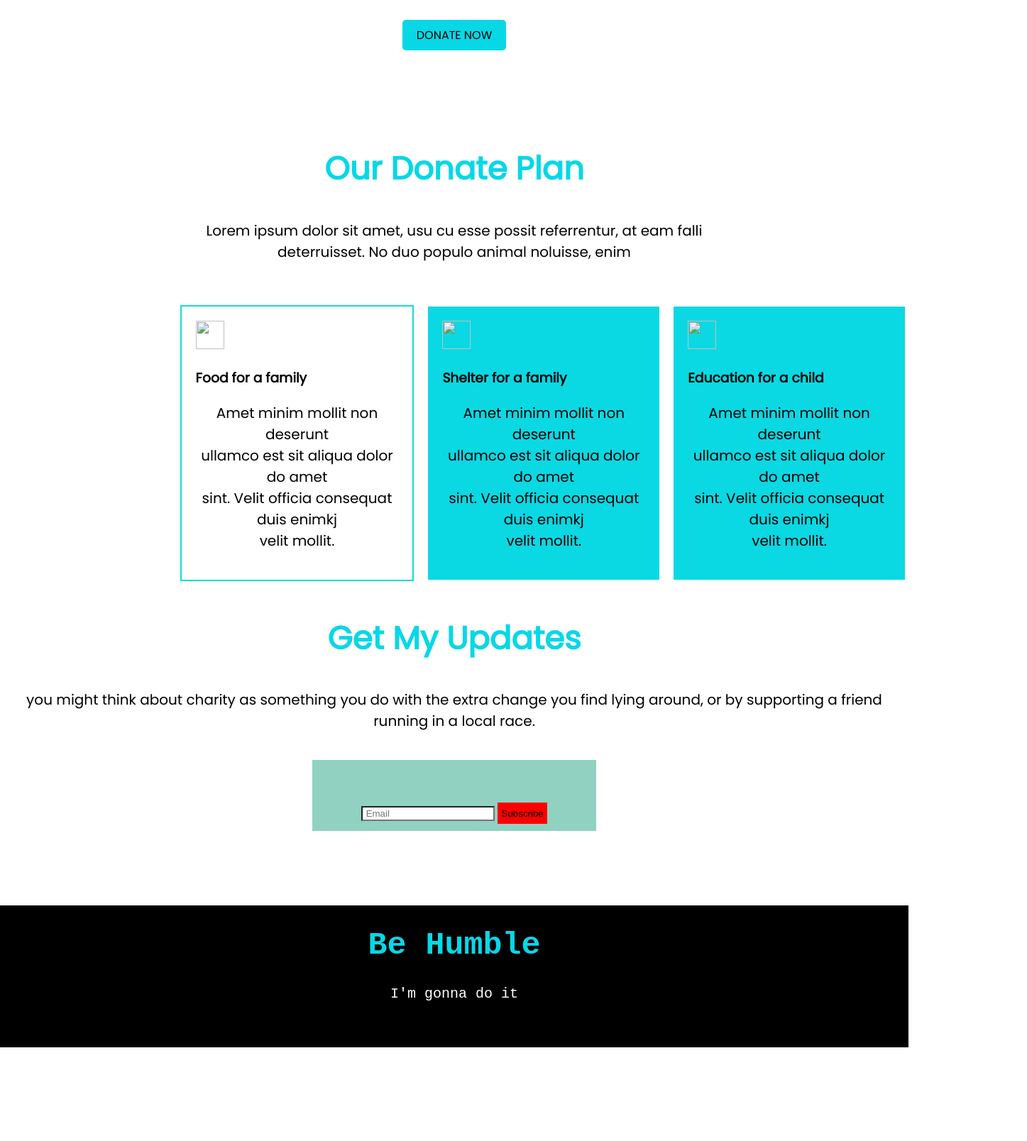
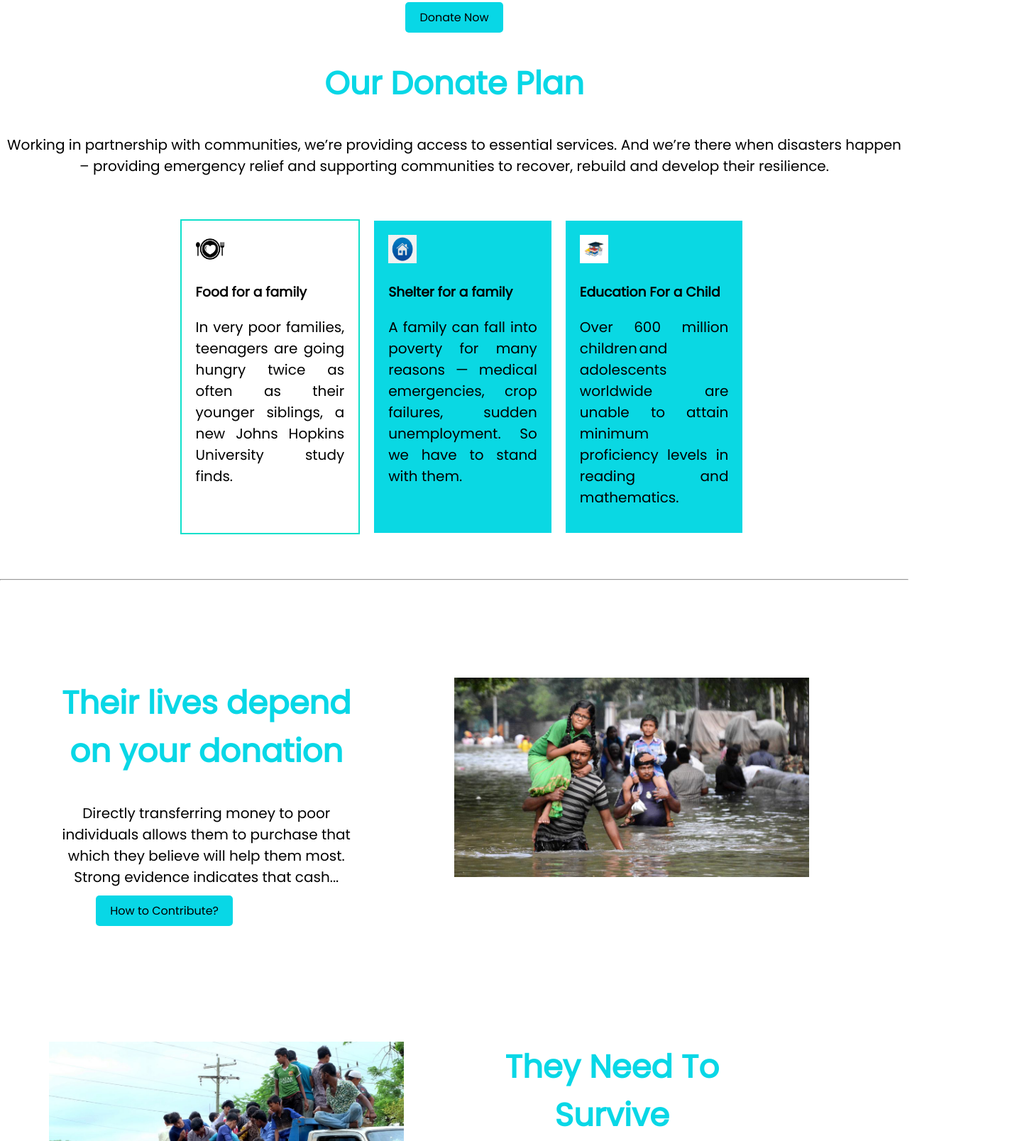
Before and after one commit to jubayer8221/first-assignment, a plain HTML site: page index.html in a window 1280 px wide. Shown: the part 1192-2800 px from the top of the page at 71% size, 1447 px wide, since content can reach past the window. Before the commit the page ends 2668 px from the top, so only its background shows below. Drawn offline with Linux system fonts and the light colour scheme.

Commit message:
no commit

```diff
--- a/index.html
+++ b/index.html
@@ -45,57 +45,94 @@
             <ul>200tk</ul>
             <ul id="press">500tk</ul>
             <ul>1000tk</ul>
-            <ul>2000tk</ul>
         </div>
 
         <div class="Other">
             <h3>Other Amount(Taka)</h3>
             <hr>
             <div id="center">
-                <a class="button-link" href="https://google.com" target="_blank">DONATE NOW</a>
+                <a class="button-link" href="https://google.com" target="_blank">Donate Now</a>
             </div>
 
         </div>
     </section>
 
-    <section class="Donate-plan">
+    <section>
         <div class="Donate-text">
             <h1>Our Donate Plan</h1>
-            <p>Lorem ipsum dolor sit amet, usu cu esse possit referrentur, at eam falli<br> deterruisset. No duo populo
-                animal noluisse, enim</p>
+            <p>Working in partnership with communities, we’re providing access to essential services. And we’re there
+                when disasters happen – providing emergency relief and supporting communities to recover, rebuild and
+                develop their resilience.</p>
         </div>
         <div class="donate-inline">
             <div class="plan subcolor">
-                <img src="image/fast-food.png" alt="">
+                <img src="image/food.png" alt="">
                 <h3>Food for a family</h3>
-                <p>Amet minim mollit non deserunt<br>
-                    ullamco est sit aliqua dolor do amet<br>
-                    sint. Velit officia consequat duis enimkj<br>
-                    velit mollit.</p>
+                <p class="text-formate">In very poor families, teenagers are going hungry twice as often as their
+                    younger siblings, a new Johns Hopkins University study finds.</p>
             </div>
             <div class="plan">
-                <img src="image/family.png" alt="">
+                <img src="image/Home.png" alt="">
                 <h3>Shelter for a family</h3>
-                <p>Amet minim mollit non deserunt<br>
-                    ullamco est sit aliqua dolor do amet<br>
-                    sint. Velit officia consequat duis enimkj<br>
-                    velit mollit.</p>
+                <p class="text-formate">A family can fall into poverty for many reasons — medical emergencies, crop
+                    failures, sudden
+                    unemployment. So we have to stand with them.</p>
             </div>
             <div class="plan">
-                <img src="image/teaching.png" alt="">
-                <h3>Education for a child</h3>
-                <p>Amet minim mollit non deserunt<br>
-                    ullamco est sit aliqua dolor do amet<br>
-                    sint. Velit officia consequat duis enimkj<br>
-                    velit mollit.</p>
+                <img src="image/education.jpg" alt="icon">
+                <h3>Education For a Child</h3>
+                <p class="text-formate">
+                    Over 600 million children and adolescents worldwide are unable to attain minimum proficiency levels
+                    in reading and mathematics.
+                </p>
             </div>
         </div>
 
     </section>
+    <br>
+    <br>
+    <hr>
+    <br>
+    <section class="depend">
+        <div class="depend-text">
+            <h1>
+                Their lives depend on
+                your donation
+            </h1>
+            <p>
+                Directly transferring money to poor individuals allows them to purchase that which they believe will
+                help them most. Strong evidence indicates that cash...
+
+            </p>
+            <a class="button-link" href="https://www.google.com" target="_blank">How to Contribute?</a>
+
+        </div>
+        <div class="depend-text">
+            <img src="/image/donation4.jpg" alt="picture">
+        </div>
+    </section>
+
+    <section class="depend">
+        <div class="depend-text">
+            <img src="/image/two.jpg" alt="photo">
+        </div>
+        <div class="depend-text">
+            <h1>
+                They Need To Survive
+            </h1>
+            <p>
+                To survive you need food. Food gives you energy to live, travel, work, hunt, fish, and build. Without
+                food, in time, the'll die.
+            </p>
+            <a class="button-link" href="https://www.google.com" target="_blank">How to Contribute?</a>
+        </div>
+    </section>
+    <hr>
     <section class="Updates">
         <div>
             <h1>Get My Updates</h1>
-            <p> you might think about charity as something you do with the extra change you find lying around, or by
+            <p> you might think about charity as something you do with the extra change you find lying around, <br> or
+                by
                 supporting a friend running in a local race.
             </p>
         </div>
--- a/style.css
+++ b/style.css
@@ -32,11 +32,12 @@ h1 {
 .button-link {
     text-decoration: none;
     background-color: rgb(8, 215, 230);
-    margin: 10%;
+    margin: 15%;
     color: black;
     height: 700px;
     padding: 10px 20px;
     border-radius: 5px;
+
 }
 
 p {
@@ -57,10 +58,10 @@ ul {
     list-style-type: none;
     align-items: center;
     padding: 5%;
-    margin: 5%;
+    margin: 4%;
     background-color: rgb(217, 232, 232);
     border-color: black;
-    width: 80;
+    width: 40;
 }
 
 
@@ -88,22 +89,45 @@ section {
     height: 40px;
 }
 
-.Donate-plan {
-    padding-top: 100px;
-}
-
 .donate-inline {
     display: inline;
     display: flex;
     align-items: center;
     padding-top: 40px;
     padding-left: 18%;
+    padding-right: 18%;
+    height: auto;
 }
 
 .plan {
     margin-left: 20px;
     background-color: rgb(10, 216, 227);
     padding: 20px;
+    width: 600px;
+    height: 400px;
+}
+
+.plan p {
+    text-align: justify;
+    text-size-adjust: auto;
+}
+
+.depend {
+    display: flex;
+
+}
+
+.depend-text {
+    width: 35%;
+    margin: 5%;
+}
+
+.depend-text img {
+    width: 500px;
+    height: auto;
+    padding-top: 15px;
+    margin-top: 20px;
+
 }
 
 .subcolor {
```
Also changed, not shown: image/Home.png (added), image/donation4.jpg (added), image/donation9.jpg (added), image/education.jpg (added), image/food.png (added), image/one.jpg (added), image/two.jpg (added), 1 other file.
